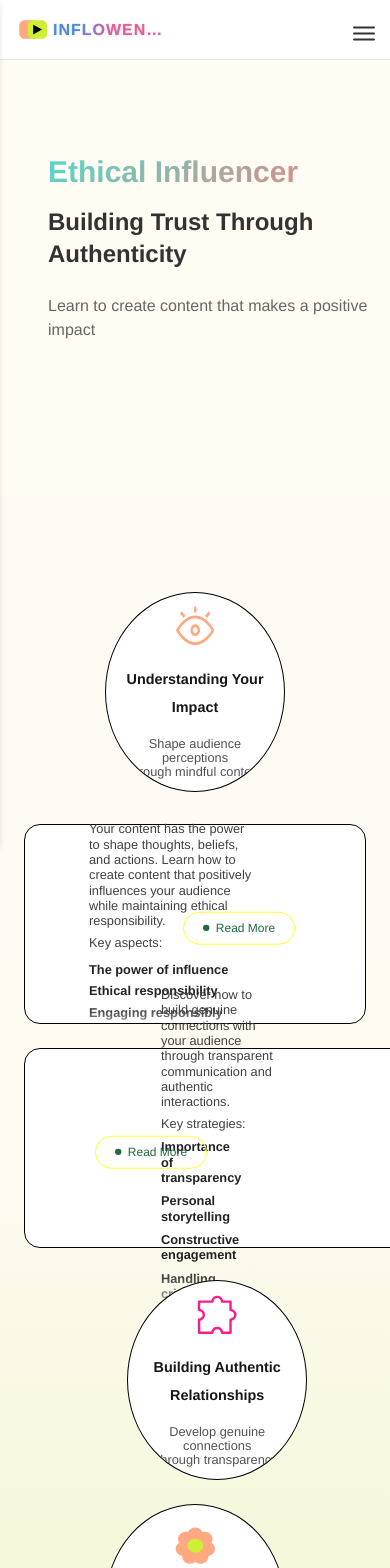
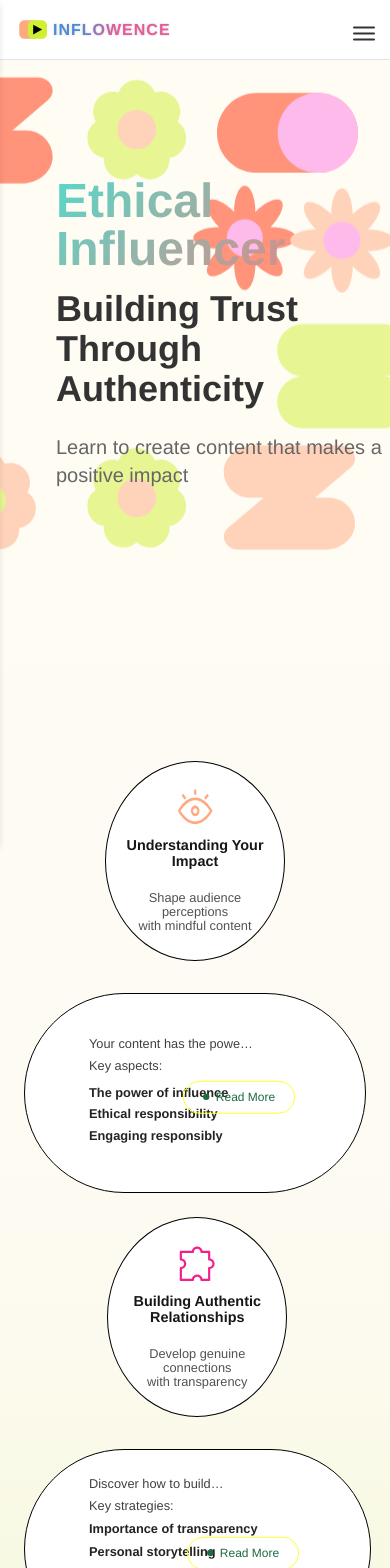
Before and after one commit to DigitalDefenders-tp27/mindful-creator, a Vue app in the folder frontend/: page /ethic-influencer in a window 390 px wide. Shown: the top 1568 px of the page. Built offline with nearby package versions, Linux system fonts and the light colour scheme; sample sign-in values are in the browser's storage.

Commit message:
Change responsive design of navbar and ethic influencer view

```diff
--- a/frontend/src/components/NavBar.vue
+++ b/frontend/src/components/NavBar.vue
@@ -378,9 +378,7 @@ const closeMenu = () => {
 
   .logo-text {
     font-size: 1rem; /* 更小的屏幕上减小字体大小 / Reduce font size on smaller screens */
-    max-width: calc(100% - 40px); /* 确保文本不会太长而溢出容器 / Ensure text doesn't overflow container */
-    text-overflow: ellipsis;
-    overflow: hidden;
+    white-space: nowrap; /* 确保文本不换行 / Ensure text doesn't wrap */
   }
 
   .logo-img-container {
--- a/frontend/src/main.js
+++ b/frontend/src/main.js
@@ -9,7 +9,7 @@ app.use(router)
 
 // Add global configuration
 app.config.globalProperties.$api = {
-  baseURL: 'http://localhost:5000',
+  baseURL: 'http://localhost:8000',
   async getInfluencerGuide() {
     const response = await fetch(`${this.baseURL}/api/influencer-guide`)
     return response.json()
--- a/frontend/src/views/CommentResponseScripts.vue
+++ b/frontend/src/views/CommentResponseScripts.vue
@@ -73,7 +73,7 @@ const sendMessage = async () => {
   if (userMessage.value.trim()) {
     chatHistory.value.push({ role: 'user', text: userMessage.value })
     try {
-      const res = await axios.post('http://localhost:5000/api/chatbot', {
+      const res = await axios.post('http://localhost:8000/api/chatbot', {
         message: userMessage.value,
       })
       chatHistory.value.push({ role: 'bot', text: res.data.reply })
@@ -104,7 +104,7 @@ const gaugeData = [
       },
     ],
     q: 'This is such a biased take. You only presented one perspective and completely ignored the other side of the argument. Disappointing content.',
-    a: 'Tks🙏 Fair point on balance – def working with time limits but that’s on me. Planning a follow-up with more perspectives soon! Any recs for sources? Always looking to improve! 💯',
+    a: 'Tks🙏 Fair point on balance – def working with time limits but that\'s on me. Planning a follow-up with more perspectives soon! Any recs for sources? Always looking to improve! 💯',
   },
   {
     label: 'Emotional Comments',
@@ -125,7 +125,7 @@ const gaugeData = [
       },
     ],
     q: "Why do you always talk like you know everything? This is so annoying!",
-    a: "Appreciate you chiming in! Definitely not my intention to come off that way – I’ll keep it more conversational next time 🙏",
+    a: "Appreciate you chiming in! Definitely not my intention to come off that way – I'll keep it more conversational next time 🙏",
   },
   {
     label: 'Misunderstanding Comments',
@@ -146,7 +146,7 @@ const gaugeData = [
       },
     ],
     q: "Wait, are you saying everyone should quit their job and do this instead?",
-    a: "Not quite! I meant this approach works *for some* – not one-size-fits-all. Thanks for pointing that out, I’ll make it clearer!",
+    a: "Not quite! I meant this approach works *for some* – not one-size-fits-all. Thanks for pointing that out, I'll make it clearer!",
   },
   {
     label: 'Attacking Comments',
@@ -155,7 +155,7 @@ const gaugeData = [
     strategy: [
       {
         title: 'Avoid engaging emotionally',
-        text: 'Don’t match their tone or insults',
+        text: 'Don\'t match their tone or insults',
       },
       {
         title: 'Set boundaries',
@@ -167,7 +167,7 @@ const gaugeData = [
       },
     ],
     q: "You're such a clown. This is garbage advice!",
-    a: "Let’s keep it constructive here. Open to hearing thoughtful counterpoints if you have suggestions!",
+    a: "Let's keep it constructive here. Open to hearing thoughtful counterpoints if you have suggestions!",
   },
   {
     label: 'Constructive Comments',
@@ -188,7 +188,7 @@ const gaugeData = [
       },
     ],
     q: "I think this could be stronger if you added more sources.",
-    a: "Love that suggestion! I’m adding more citations in the next update – stay tuned and feel free to share any links!",
+    a: "Love that suggestion! I'm adding more citations in the next update – stay tuned and feel free to share any links!",
   },
 ]
 
--- a/frontend/src/views/EthicInfluencerView.vue
+++ b/frontend/src/views/EthicInfluencerView.vue
@@ -81,7 +81,7 @@
                   <h3>Understanding Your Impact</h3>
                 </div>
                 <div class="card-description">
-                  Shape audience perceptions<br>through mindful content
+                  Shape audience perceptions<br>with mindful content
                 </div>
               </div>
             </div>
@@ -103,19 +103,6 @@
 
         <!-- Second Row / 第二行 -->
         <div class="content-row">
-          <CardSpotlight
-            class="long-card"
-            :gradientSize="250"
-            gradientColor="#f0f0f0"
-            :gradientOpacity="0.5"
-            @click="expandCard('practices')"
-          >
-            <div class="preview-content">
-              <InteractiveHoverButton text="Read More" class="read-more-button" />
-              <div v-html="marked(bestPracticesPreview)" class="preview-text"></div>
-            </div>
-          </CardSpotlight>
-
           <CardSpotlight
             class="main-card"
             :gradientSize="250"
@@ -129,9 +116,22 @@
                   <h3>Building Authentic Relationships</h3>
                 </div>
                 <div class="card-description">
-                  Develop genuine connections<br>through transparency
+                  Develop genuine connections<br>with transparency
                 </div>
               </div>
+            </div>
+          </CardSpotlight>
+
+          <CardSpotlight
+            class="long-card"
+            :gradientSize="250"
+            gradientColor="#f0f0f0"
+            :gradientOpacity="0.5"
+            @click="expandCard('practices')"
+          >
+            <div class="preview-content">
+              <div v-html="marked(bestPracticesPreview)" class="preview-text"></div>
+              <InteractiveHoverButton text="Read More" class="read-more-button" />
             </div>
           </CardSpotlight>
         </div>
@@ -568,6 +568,18 @@ onMounted(() => {
   .content-row:nth-child(2) .long-card .read-more-button {
     left: 2.5rem;
   }
+
+  .content-row:nth-child(2) .long-card .preview-content {
+    padding: 0;
+  }
+
+  .preview-text {
+    padding: 1.5rem 10rem 1.5rem 3.5rem;
+  }
+
+  .content-row:nth-child(2) .long-card .preview-text {
+    padding: 1.5rem 10rem 1.5rem 3.5rem;
+  }
 }
 
 @media (max-width: 1024px) {
@@ -610,145 +622,204 @@ onMounted(() => {
   }
 
   .content-row:nth-child(2) .long-card .read-more-button {
-    left: 2.5rem;
+    left: auto;
+    right: 0;
+    margin-right: 2rem;
   }
 
   .content-row:nth-child(2) .long-card .preview-content {
-    padding: 1.5rem 3rem 1.5rem 12rem;
+    padding: 0;
+  }
+
+  .preview-text {
+    padding: 1.5rem 8rem 1.5rem 3rem;
+  }
+
+  .content-row:nth-child(2) .long-card .preview-text {
+    padding: 1.5rem 8rem 1.5rem 3rem;
   }
 }
 
 @media (max-width: 768px) {
   .content-row {
-    margin-bottom: 2rem;
-  }
-
-  .hero-section {
-    min-height: 55vh;
-  }
-
-  .hero-content {
-    min-height: 55vh;
-  }
-
-  .content-section {
-    margin-top: 2rem;
-  }
-
-  .slogan {
-    margin-left: 1rem;
-  }
-
-  .decorative-elements {
-    opacity: 0;
-    transform: translateX(0) scale(0.8);
-    transition: opacity 0.3s ease;
-  }
-
-  .top-row-2 {
-    transform: translateY(0);
-  }
-
-  .title-group h1 {
-    @apply text-4xl;
-  }
-
-  .title-group h2 {
-    @apply text-3xl;
-  }
-
-  .subtitle {
-    @apply text-lg;
+    grid-template-columns: 1fr !important;
+    gap: 2rem;
+  }
+
+  .content-row:nth-child(2) {
+    grid-template-columns: 1fr !important;
+  }
+
+  .main-card {
+    width: 220px;
+    height: 220px;
+    padding: 1.2rem 1rem;
+    margin: 0 auto;
+  }
+
+  .card-content-wrapper {
+    gap: 0.8rem;
+  }
+
+  .long-card {
+    height: 180px;
+    width: 100%;
+    border-radius: 9999px;
+    overflow: hidden;
+  }
+
+  .card-icon {
+    width: 45px;
+    height: 45px;
+    margin-bottom: 0.5rem;
+  }
+
+  .card-title {
+    gap: 0.6rem;
+  }
+
+  .card-text h3 {
+    font-size: 1rem;
+    line-height: 1.2;
+    margin-bottom: 0.2rem;
+  }
+
+  .card-description {
+    font-size: 0.85rem;
+    line-height: 1.2;
+    margin-top: 0.3rem;
+  }
+
+  .preview-text {
+    padding: 1rem 6rem 1rem 2rem;
+  }
+
+  .content-row:nth-child(2) .long-card .preview-text {
+    padding: 1rem 6rem 1rem 2rem;
   }
 
   .read-more-button {
     margin-right: 1.5rem;
+    transform: scale(0.9) translateY(-50%);
+    position: absolute;
+    top: 50%;
+    z-index: 5;
   }
 
   .content-row:nth-child(2) .long-card .read-more-button {
-    left: 2rem;
+    left: auto;
+    right: 0;
+    margin-right: 1.5rem;
+  }
+
+  .preview-text :deep(h1) {
+    font-size: 1.2rem;
+    margin-bottom: 0.6rem;
+    -webkit-line-clamp: 1;
+  }
+
+  .preview-text :deep(p) {
+    font-size: 0.9rem;
+    margin-bottom: 0.5rem;
+    line-height: 1.3;
+    -webkit-line-clamp: 2;
+  }
+
+  .preview-text :deep(li) {
+    font-size: 0.9rem;
+    margin-bottom: 0.5rem;
+    line-height: 1.3;
+  }
+}
+
+@media (max-width: 640px) {
+  .main-card {
+    width: 180px;
+    height: 180px;
+    padding: 0.8rem 0.5rem;
+  }
+
+  .card-content-wrapper {
+    gap: 0.5rem;
+  }
+
+  .long-card {
+    height: 150px;
+    border-radius: 9999px;
+  }
+
+  .card-icon {
+    width: 36px;
+    height: 36px;
+    margin-bottom: 0.4rem;
+  }
+
+  .card-title {
+    gap: 0.4rem;
+  }
+
+  .card-text h3 {
+    font-size: 0.9rem;
+    line-height: 1.1;
+    margin-bottom: 0.1rem;
+  }
+
+  .card-description {
+    font-size: 0.8rem;
+    line-height: 1.1;
+    margin-top: 0.2rem;
   }
 
   .preview-text {
-    padding: 1.5rem 3rem 1.5rem 2.5rem;
-  }
-
-  .content-row:nth-child(2) .long-card .preview-content {
-    padding: 1.5rem 3rem 1.5rem 9rem;
-  }
-
-  .long-card {
-    height: 280px;
+    padding: 0.8rem 4.5rem 0.8rem 1.5rem;
+    -webkit-mask-image: linear-gradient(to bottom,
+      black 0%,
+      black 85%,
+      transparent 100%
+    );
+    mask-image: linear-gradient(to bottom,
+      black 0%,
+      black 85%,
+      transparent 100%
+    );
+  }
+
+  .content-row:nth-child(2) .long-card .preview-text {
+    padding: 0.8rem 4.5rem 0.8rem 1.5rem;
+  }
+
+  .read-more-button {
+    margin-right: 1rem;
+    transform: scale(0.8) translateY(-50%);
+  }
+
+  .content-row:nth-child(2) .long-card .read-more-button {
+    left: auto;
+    right: 0;
+    margin-right: 1rem;
   }
 
   .preview-text :deep(h1) {
-    font-size: 1.5rem;
-    margin-bottom: 0.8rem;
+    font-size: 1rem;
+    margin-bottom: 0.4rem;
+    -webkit-line-clamp: 1;
   }
 
   .preview-text :deep(p) {
-    font-size: 1rem;
-    margin-bottom: 0.6rem;
-    line-height: 1.4;
-  }
-}
-
-@media (max-width: 640px) {
+    font-size: 0.8rem;
+    margin-bottom: 0.4rem;
+    line-height: 1.2;
+    -webkit-line-clamp: 1;
+  }
+
+  .preview-text :deep(li) {
+    font-size: 0.8rem;
+    margin-bottom: 0.4rem;
+    line-height: 1.2;
+  }
+
   .content-row {
     margin-bottom: 1.5rem;
-  }
-
-  .title-group h1 {
-    @apply text-3xl;
-  }
-
-  .title-group h2 {
-    @apply text-2xl;
-  }
-
-  .subtitle {
-    @apply text-base;
-  }
-
-  .read-more-button {
-    margin-right: 1rem;
-  }
-
-  .content-row:nth-child(2) .long-card .read-more-button {
-    left: 1.5rem;
-  }
-
-  .preview-text {
-    padding: 1.5rem 3rem 1.5rem 2rem;
-  }
-
-  .content-row:nth-child(2) .long-card .preview-content {
-    padding: 1.5rem 3rem 1.5rem 7rem;
-  }
-
-  .long-card {
-    height: 260px;
-  }
-
-  .card-description {
-    @apply text-sm;
-    line-height: 1.4;
-  }
-
-  .preview-text :deep(h1) {
-    font-size: 1.3rem;
-    margin-bottom: 0.6rem;
-  }
-
-  .preview-text :deep(p) {
-    font-size: 0.95rem;
-    margin-bottom: 0.5rem;
-    line-height: 1.3;
-  }
-
-  .preview-text :deep(li) {
-    font-size: 0.95rem;
-    margin-bottom: 0.5rem;
   }
 }
 
@@ -817,11 +888,6 @@ onMounted(() => {
   grid-template-columns: minmax(auto, 300px) 1fr;
 }
 
-/* Special layout for the second row */
-.content-row:nth-child(2) {
-  grid-template-columns: 1fr minmax(auto, 300px);
-}
-
 .quiz-row {
   @apply mt-8;
   display: flex;
@@ -848,6 +914,7 @@ onMounted(() => {
   align-items: center;
   text-align: center;
   padding: 2rem;
+  overflow: hidden;
 }
 
 .long-card {
@@ -859,7 +926,7 @@ onMounted(() => {
   padding: 1.5rem 2.5rem;
   transition: all 0.3s ease;
   position: relative;
-  overflow: visible !important;
+  overflow: hidden !important;
   display: flex;
 }
 
@@ -882,7 +949,7 @@ onMounted(() => {
 /* Special styles for the second row left card */
 .content-row:nth-child(2) .long-card .preview-content {
   position: relative;
-  padding: 1.5rem 2rem 1.5rem 14rem;
+  padding: 0;
 }
 
 .content-row:nth-child(2) .long-card .preview-text :deep(*) {
@@ -922,6 +989,7 @@ onMounted(() => {
   position: relative;
   padding: 1.5rem 12rem 1.5rem 4rem;
   max-height: 100%;
+  text-overflow: ellipsis;
   mask-image: linear-gradient(to bottom,
     black 0%,
     black 88%,
@@ -934,16 +1002,31 @@ onMounted(() => {
   );
 }
 
+/* 确保第二行长卡片的文本内边距与其他行一致 */
+.content-row:nth-child(2) .long-card .preview-text {
+  padding: 1.5rem 12rem 1.5rem 4rem;
+}
+
 .preview-text :deep(h1) {
   @apply text-2xl sm:text-2xl md:text-3xl font-bold text-neutral-900 dark:text-white;
   margin-bottom: 1.2rem;
   line-height: 1.2;
+  overflow: hidden;
+  text-overflow: ellipsis;
+  display: -webkit-box;
+  -webkit-line-clamp: 1;
+  -webkit-box-orient: vertical;
 }
 
 .preview-text :deep(p) {
   @apply text-base sm:text-base md:text-lg text-neutral-700 dark:text-neutral-300;
   line-height: 1.5;
   margin-bottom: 0.9rem;
+  overflow: hidden;
+  text-overflow: ellipsis;
+  display: -webkit-box;
+  -webkit-line-clamp: 2;
+  -webkit-box-orient: vertical;
 }
 
 .preview-text :deep(ul) {
@@ -951,6 +1034,7 @@ onMounted(() => {
   list-style-type: none;
   padding-left: 0;
   margin-top: 0.7rem;
+  overflow: hidden;
 }
 
 .preview-text :deep(li) {
@@ -961,6 +1045,9 @@ onMounted(() => {
   font-weight: bold;
   color: #232323;
   font-size: 1.05rem;
+  overflow: hidden;
+  text-overflow: ellipsis;
+  white-space: nowrap;
 }
 
 .preview-text :deep(li)::before {
@@ -993,9 +1080,9 @@ onMounted(() => {
 
 /* 第二行按钮特殊位置 / Special button position for the second row */
 .content-row:nth-child(2) .long-card .read-more-button {
-  right: auto;
-  left: 3rem;
-  margin-right: 0;
+  right: 0;
+  left: auto;
+  margin-right: 3rem;
 }
 
 /* Ensure the button has enough space to display when hovered */
@@ -1020,6 +1107,7 @@ onMounted(() => {
   height: 100%;
   justify-content: center;
   align-items: center;
+  overflow: hidden;
 }
 
 .card-text {
@@ -1055,6 +1143,7 @@ onMounted(() => {
   height: 100%;
   margin: 0;
   text-align: center;
+  line-height: 1.3;
 }
 
 .card-description {
@@ -1159,28 +1248,28 @@ onMounted(() => {
 }
 
 .content-row:nth-child(2) .long-card .preview-text :deep(h1) {
-  text-align: right;
+  text-align: left;
 }
 
 .content-row:nth-child(2) .long-card .preview-text :deep(p) {
-  text-align: right;
+  text-align: left;
 }
 
 .content-row:nth-child(2) .long-card .preview-text :deep(ul) {
-  text-align: right;
-  padding-right: 1rem;
+  text-align: left;
+  padding-right: 0;
   padding-left: 0;
 }
 
 .content-row:nth-child(2) .long-card .preview-text :deep(li) {
-  padding-right: 1rem;
+  padding-right: 0;
   padding-left: 0;
-  text-align: right;
+  text-align: left;
 }
 
 .content-row:nth-child(2) .long-card .preview-text :deep(li)::before {
-  right: -0.5rem;
-  left: auto;
+  right: auto;
+  left: -0.5rem;
 }
 
 /* 响应式调整文字大小 / Responsive text size adjustments */
@@ -1209,6 +1298,7 @@ onMounted(() => {
 
   .long-card {
     height: 280px;
+    border-radius: 9999px;
   }
 
   .card-icon {
@@ -1230,7 +1320,7 @@ onMounted(() => {
   }
 
   .content-row:nth-child(2) .long-card .preview-content {
-    padding: 1.5rem 2rem 1.5rem 12rem;
+    padding: 0;
   }
 }
 
@@ -1243,6 +1333,7 @@ onMounted(() => {
 
   .long-card {
     height: 250px;
+    border-radius: 9999px;
   }
 
   .card-icon {
@@ -1264,7 +1355,13 @@ onMounted(() => {
   }
 
   .content-row:nth-child(2) .long-card .preview-content {
-    padding: 1.5rem 2rem 1.5rem 10rem;
+    padding: 0;
+  }
+
+  .content-row:nth-child(2) .long-card .read-more-button {
+    left: auto;
+    right: 0;
+    margin-right: 2rem;
   }
 
   .preview-text :deep(h1) {
@@ -1298,61 +1395,76 @@ onMounted(() => {
   .main-card {
     width: 220px;
     height: 220px;
-    padding: 1.2rem;
+    padding: 1.2rem 1rem;
     margin: 0 auto;
+  }
+
+  .card-content-wrapper {
+    gap: 0.8rem;
   }
 
   .long-card {
     height: 180px;
     width: 100%;
-    border-radius: 24px;
+    border-radius: 9999px;
+    overflow: hidden;
   }
 
   .card-icon {
-    width: 50px;
-    height: 50px;
-    margin-bottom: 0.8rem;
+    width: 45px;
+    height: 45px;
+    margin-bottom: 0.5rem;
   }
 
   .card-title {
-    gap: 0.8rem;
+    gap: 0.6rem;
   }
 
   .card-text h3 {
     font-size: 1rem;
+    line-height: 1.2;
+    margin-bottom: 0.2rem;
   }
 
   .card-description {
     font-size: 0.85rem;
     line-height: 1.2;
+    margin-top: 0.3rem;
   }
 
   .preview-text {
     padding: 1rem 6rem 1rem 2rem;
   }
 
-  .content-row:nth-child(2) .long-card .preview-content {
-    padding: 1rem 2rem 1rem 6rem;
+  .content-row:nth-child(2) .long-card .preview-text {
+    padding: 1rem 6rem 1rem 2rem;
   }
 
   .read-more-button {
     margin-right: 1.5rem;
     transform: scale(0.9) translateY(-50%);
+    position: absolute;
+    top: 50%;
+    z-index: 5;
   }
 
   .content-row:nth-child(2) .long-card .read-more-button {
-    left: 1.5rem;
+    left: auto;
+    right: 0;
+    margin-right: 1.5rem;
   }
 
   .preview-text :deep(h1) {
     font-size: 1.2rem;
     margin-bottom: 0.6rem;
+    -webkit-line-clamp: 1;
   }
 
   .preview-text :deep(p) {
     font-size: 0.9rem;
     margin-bottom: 0.5rem;
     line-height: 1.3;
+    -webkit-line-clamp: 2;
   }
 
   .preview-text :deep(li) {
@@ -1366,31 +1478,38 @@ onMounted(() => {
   .main-card {
     width: 180px;
     height: 180px;
-    padding: 1rem;
+    padding: 0.8rem 0.5rem;
+  }
+
+  .card-content-wrapper {
+    gap: 0.5rem;
   }
 
   .long-card {
     height: 150px;
-    border-radius: 16px;
+    border-radius: 9999px;
   }
 
   .card-icon {
-    width: 40px;
-    height: 40px;
-    margin-bottom: 0.6rem;
+    width: 36px;
+    height: 36px;
+    margin-bottom: 0.4rem;
   }
 
   .card-title {
-    gap: 0.6rem;
+    gap: 0.4rem;
   }
 
   .card-text h3 {
     font-size: 0.9rem;
+    line-height: 1.1;
+    margin-bottom: 0.1rem;
   }
 
   .card-description {
     font-size: 0.8rem;
     line-height: 1.1;
+    margin-top: 0.2rem;
   }
 
   .preview-text {
@@ -1407,8 +1526,8 @@ onMounted(() => {
     );
   }
 
-  .content-row:nth-child(2) .long-card .preview-content {
-    padding: 0.8rem 1.5rem 0.8rem 4.5rem;
+  .content-row:nth-child(2) .long-card .preview-text {
+    padding: 0.8rem 4.5rem 0.8rem 1.5rem;
   }
 
   .read-more-button {
@@ -1417,18 +1536,22 @@ onMounted(() => {
   }
 
   .content-row:nth-child(2) .long-card .read-more-button {
-    left: 1rem;
+    left: auto;
+    right: 0;
+    margin-right: 1rem;
   }
 
   .preview-text :deep(h1) {
     font-size: 1rem;
     margin-bottom: 0.4rem;
+    -webkit-line-clamp: 1;
   }
 
   .preview-text :deep(p) {
     font-size: 0.8rem;
     margin-bottom: 0.4rem;
     line-height: 1.2;
+    -webkit-line-clamp: 1;
   }
 
   .preview-text :deep(li) {
```
Also changed, not shown: 2 other files (tests, documents, lock files or other folders).
